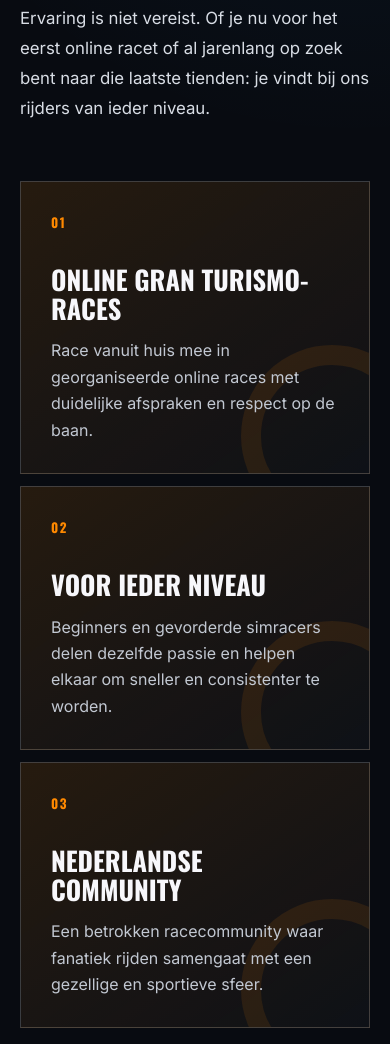
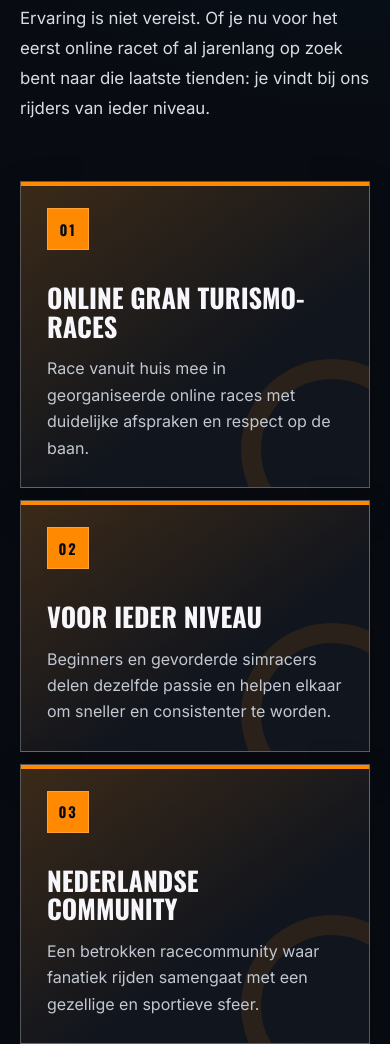
Before and after one commit to imathijs/dutchraceevents-www, a plain HTML site: page index.html in a window 390 px wide. Shown: the part 1652-2696 px from the top of the page. Drawn offline with nearby package versions, Linux system fonts and the light colour scheme.

Commit message:
style changes

```diff
--- a/styles.css
+++ b/styles.css
@@ -305,8 +305,10 @@ h2 {
   min-height: 270px;
   overflow: hidden;
   padding: 30px;
-  border: 1px solid var(--line);
-  background: linear-gradient(145deg, rgba(255, 137, 0, 0.12), rgba(255, 255, 255, 0.025));
+  border: 1px solid rgba(255, 255, 255, 0.22);
+  background-color: #11151d;
+  background-image: linear-gradient(145deg, rgba(255, 137, 0, 0.16), rgba(17, 21, 29, 0) 58%);
+  box-shadow: inset 0 4px 0 var(--orange), 0 18px 40px rgba(0, 0, 0, 0.22);
 }
 
 .feature-card::after {
@@ -321,16 +323,22 @@ h2 {
 }
 
 .feature-number {
-  color: var(--orange);
+  display: inline-grid;
+  width: 42px;
+  height: 42px;
+  place-items: center;
+  border: 1px solid rgba(255, 255, 255, 0.2);
+  background: var(--orange);
+  color: #080b11;
   font-family: Oswald, "Arial Narrow", sans-serif;
-  font-size: 0.82rem;
+  font-size: 0.9rem;
   font-weight: 700;
   letter-spacing: 0.12em;
 }
 
 .feature-card h3 {
   max-width: 280px;
-  margin: 52px 0 14px;
+  margin: 34px 0 14px;
   font-size: 1.65rem;
   line-height: 1.08;
 }
@@ -422,7 +430,9 @@ details p {
 
 @media (max-width: 760px) {
   .hero {
-    padding-inline: 20px;
+    padding-left: max(20px, env(safe-area-inset-left));
+    padding-right: max(20px, env(safe-area-inset-right));
+    padding-top: max(22px, env(safe-area-inset-top));
     background-image: linear-gradient(
       0deg,
       rgba(2, 6, 14, 1) 0%,
@@ -492,6 +502,10 @@ details p {
 
   .feature-card {
     min-height: 230px;
+    padding: 26px;
+    background-color: #11151d;
+    background-image: linear-gradient(145deg, rgba(255, 137, 0, 0.18), rgba(17, 21, 29, 0) 62%);
+    border-color: rgba(255, 255, 255, 0.28);
   }
 
   .feature-card h3 {
@@ -501,6 +515,14 @@ details p {
   .site-footer {
     flex-direction: column;
     gap: 8px;
+  }
+}
+
+@supports (-webkit-touch-callout: none) {
+  .feature-card {
+    background-color: #11151d;
+    border-color: rgba(255, 255, 255, 0.3);
+    -webkit-transform: translateZ(0);
   }
 }
 
```
